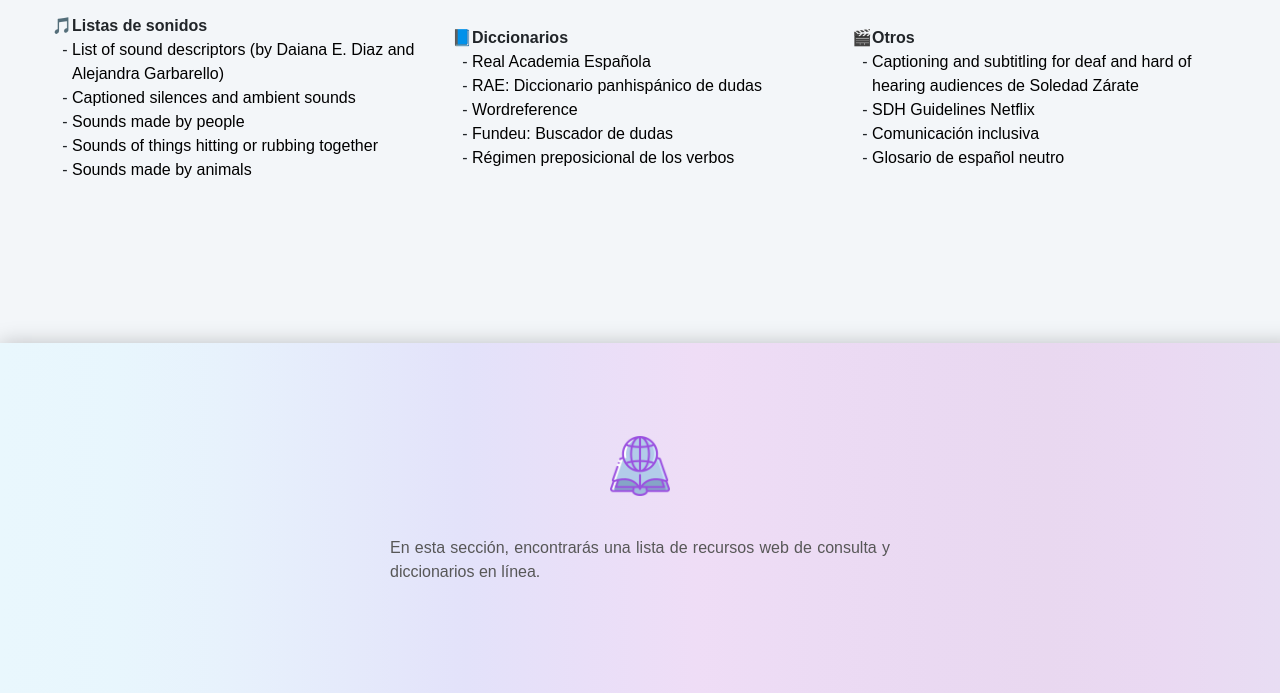
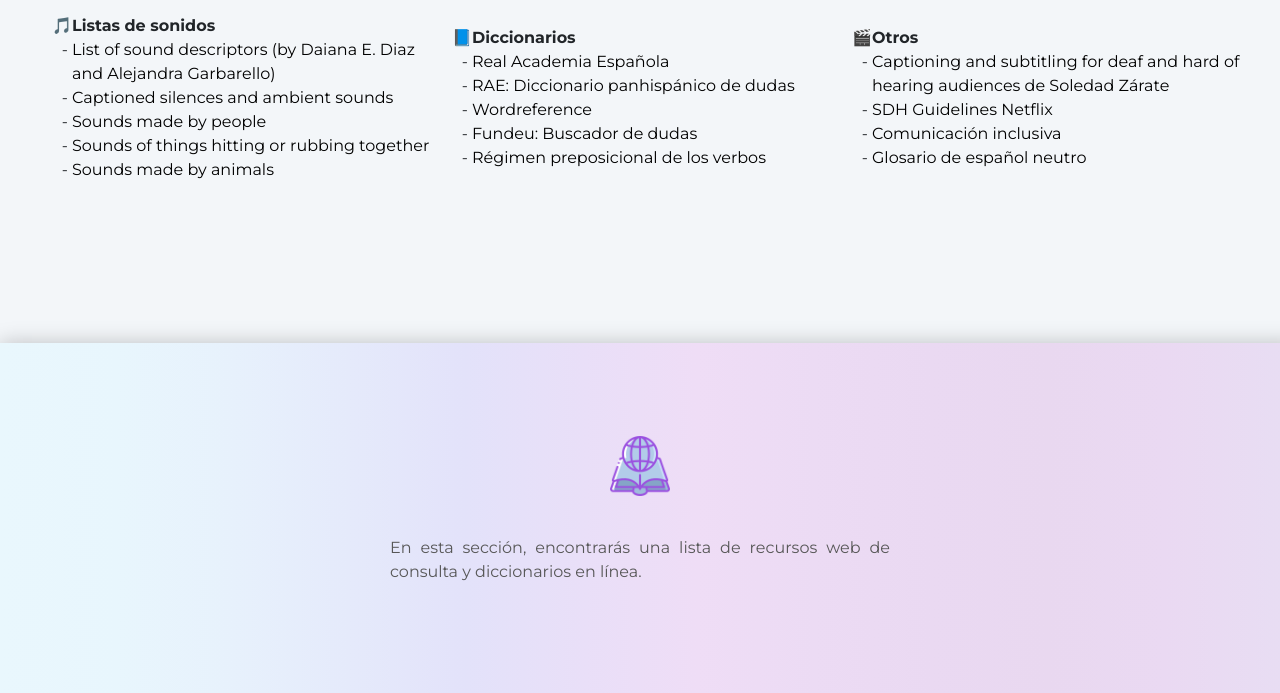
Before and after one commit to debofedre/Traducci-n-audiovisual-accesible, a website: page paginas/recursos.html in a window 1280 px wide. Shown: the part 309-1002 px from the top of the page. Drawn offline with nearby package versions, Linux system fonts and the light colour scheme.

Commit message:
Montserrat

```diff
--- a/paginas/recursos.html
+++ b/paginas/recursos.html
@@ -28,6 +28,11 @@
       href="https://fonts.googleapis.com/css2?family=Manrope:wght@800&display=swap"
       rel="stylesheet"
     />
+
+    <!--Montserrat-->
+    <link rel="preconnect" href="https://fonts.googleapis.com">
+    <link rel="preconnect" href="https://fonts.gstatic.com" crossorigin>
+    <link href="https://fonts.googleapis.com/css2?family=Montserrat:ital,wght@0,100..900;1,100..900&display=swap" rel="stylesheet">
 
     <!--Bootstrap icons-->
     <link
```
Also changed, not shown: index.html (+5 -0 lines), paginas/glosarios.html (+5 -0 lines), paginas/software.html (+5 -0 lines).
